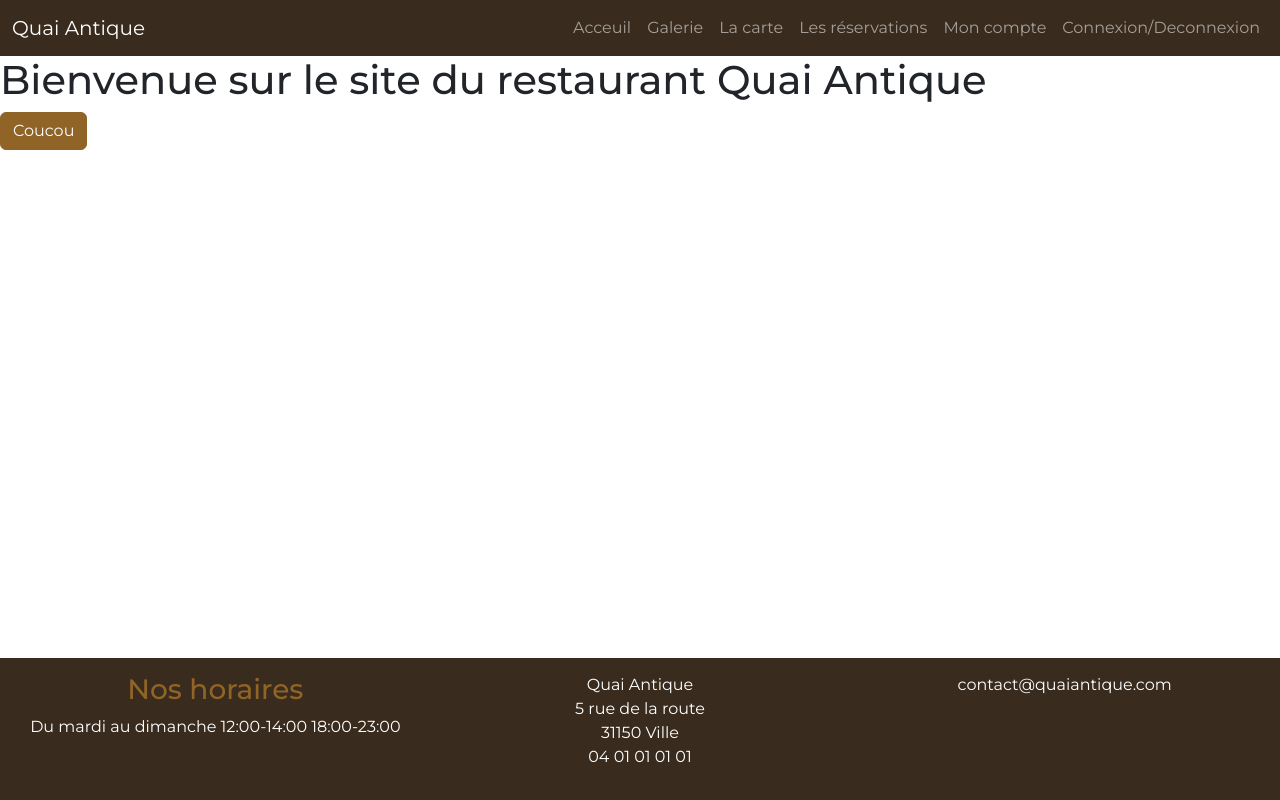
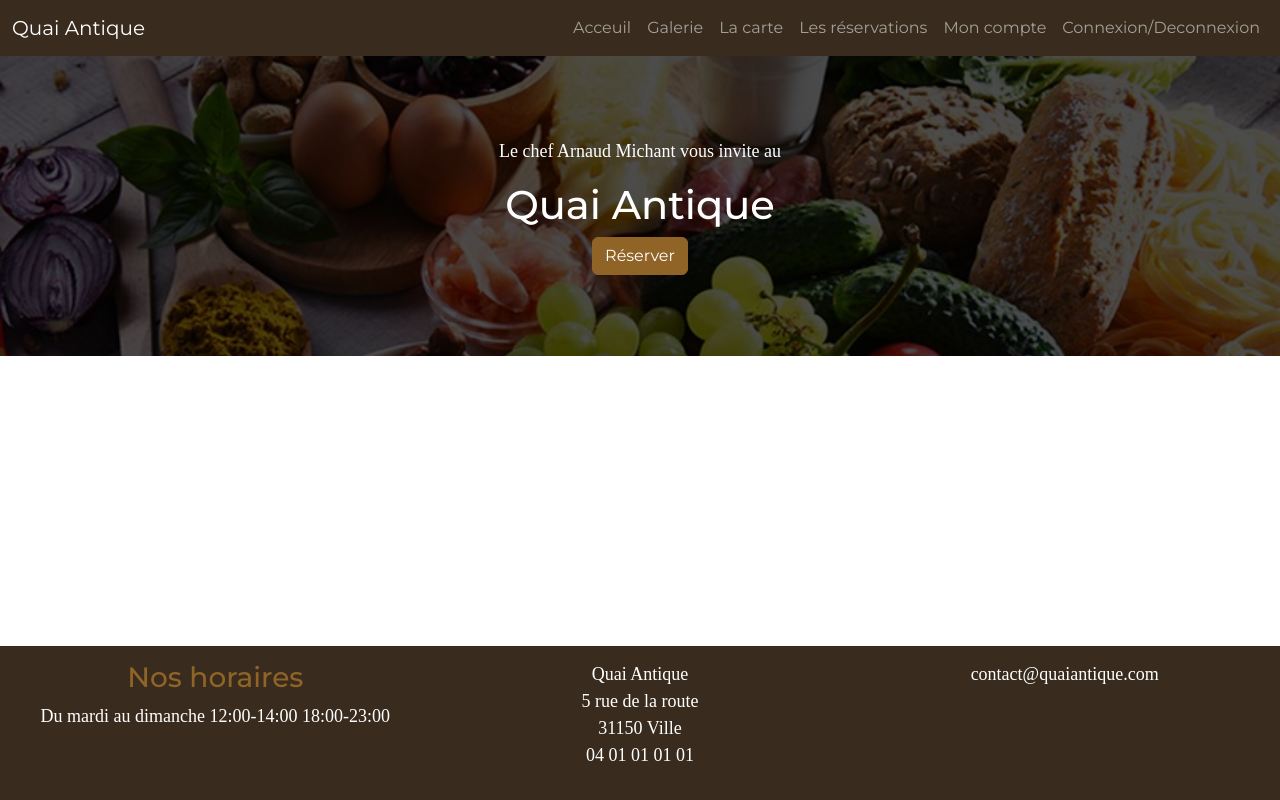
Before and after one commit to kurillos/QuaiAntiqueRestaurantFront, a website with bundled scripts: page index.html in a window 1280 px wide. Built offline with nearby package versions, Linux system fonts and the light colour scheme; files whose address does not match are found by name; a web font is replaced by a local one.

Commit message:
Ajout des images + bloc bigtitle

```diff
--- a/pages/home.html
+++ b/pages/home.html
@@ -1,3 +1,8 @@
-<h1>Bienvenue sur le site du restaurant Quai Antique</h1>
+<div class="hero-scene text-center text-white">
+    <div class="hero-scene-content">
+        <p>Le chef Arnaud Michant vous invite au</p>
+        <h1>Quai Antique</h1>
 
-<button class="btn btn-primary">Coucou</button>
+        <button class="btn btn-primary">Réserver</button>
+    </div>
+</div>
--- a/scss/main.scss
+++ b/scss/main.scss
@@ -16,3 +16,35 @@
     bottom: 0;
     width: 100%;
 }
+
+p {
+    font-family: $font-family-serif;
+    font-size: 18px;
+}
+
+.hero-scene {
+    position: relative;
+    &::before{
+        content:"";
+        position: absolute;
+        top: 0;
+        left: 0;
+        width: 100%;
+        height: 100%;
+        background-image: url(../images/foodhero.jpg);
+        background-size: cover;
+        filter: brightness(0.3);
+  }
+    * {
+        //poitionner les élements devant le ::before
+        position: relative;
+    }
+}
+
+.hero-scene-content {
+    height: 300px;
+    display: flex;
+    flex-direction: column;
+    align-items: center;
+    justify-content: center;
+}
```
Also changed, not shown: images/food.jpg (added), images/foodhero.jpg (added), images/restau.jpg (added), images/saumon.jpg (added), images/vins.jpg (added), scss/main.css, 3 other files.
